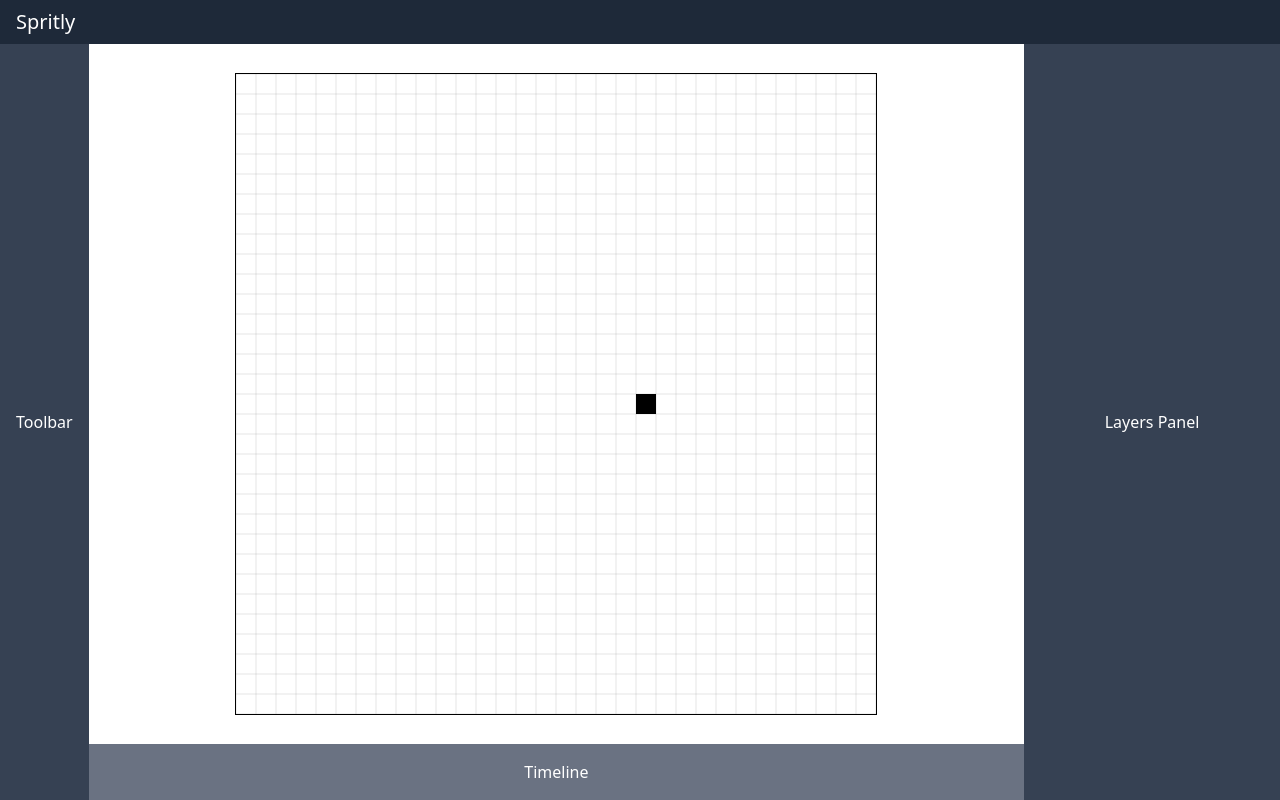
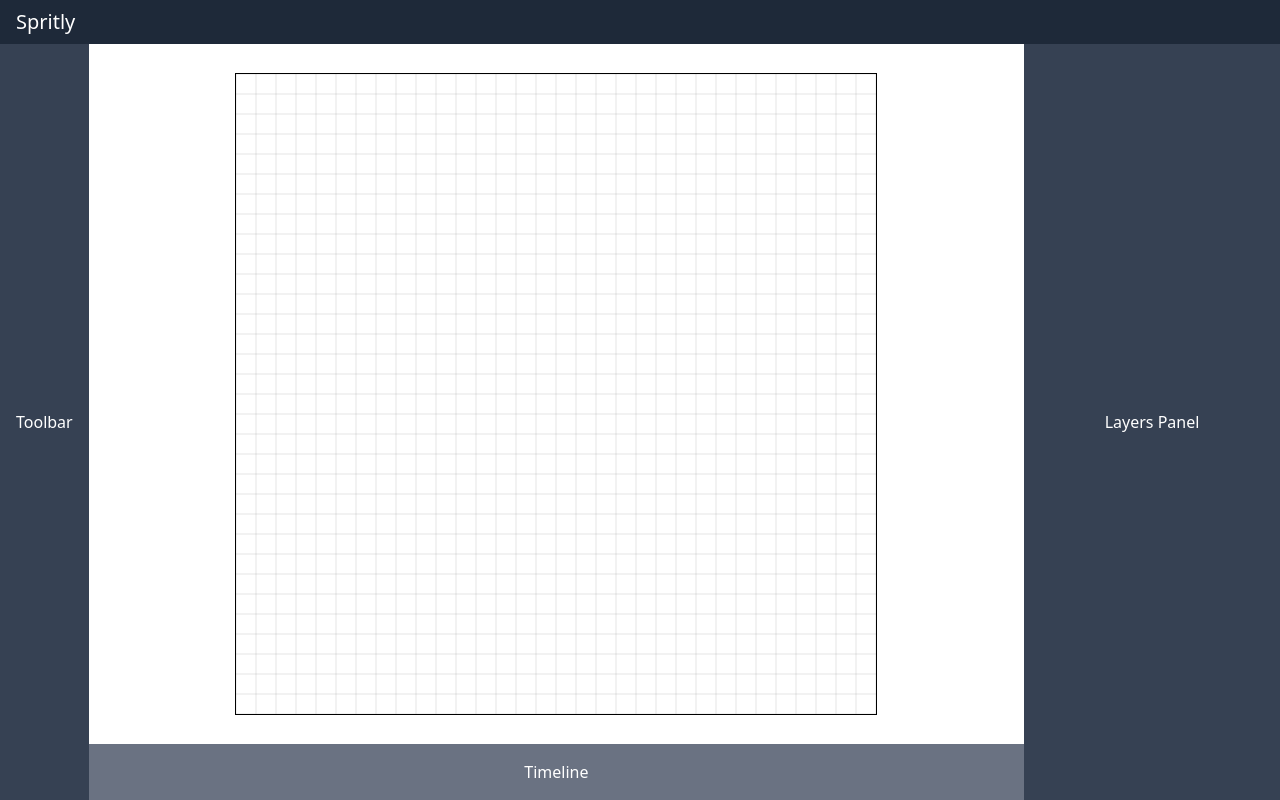
Before and after one commit to AA-WorksHub/Spritly, a React (Vite) app: page /spritly/editor in a window 1280 px wide. Built offline with nearby package versions, Linux system fonts and the light colour scheme.

Commit message:
[FIX] removed test black pixel

```diff
--- a/src/components/editor/Canvas.tsx
+++ b/src/components/editor/Canvas.tsx
@@ -76,8 +76,6 @@ function Canvas() {
         displayContext.fillStyle = 'white'
         displayContext.fillRect(0, 0, displayCanvas.width, displayCanvas.height)
         drawGrid(displayContext, newPixelSize)
-        displayContext.fillStyle = 'black'
-        displayContext.fillRect(20 * newPixelSize, 16 * newPixelSize, newPixelSize, newPixelSize)
     }
 
     useEffect(() => {
```
